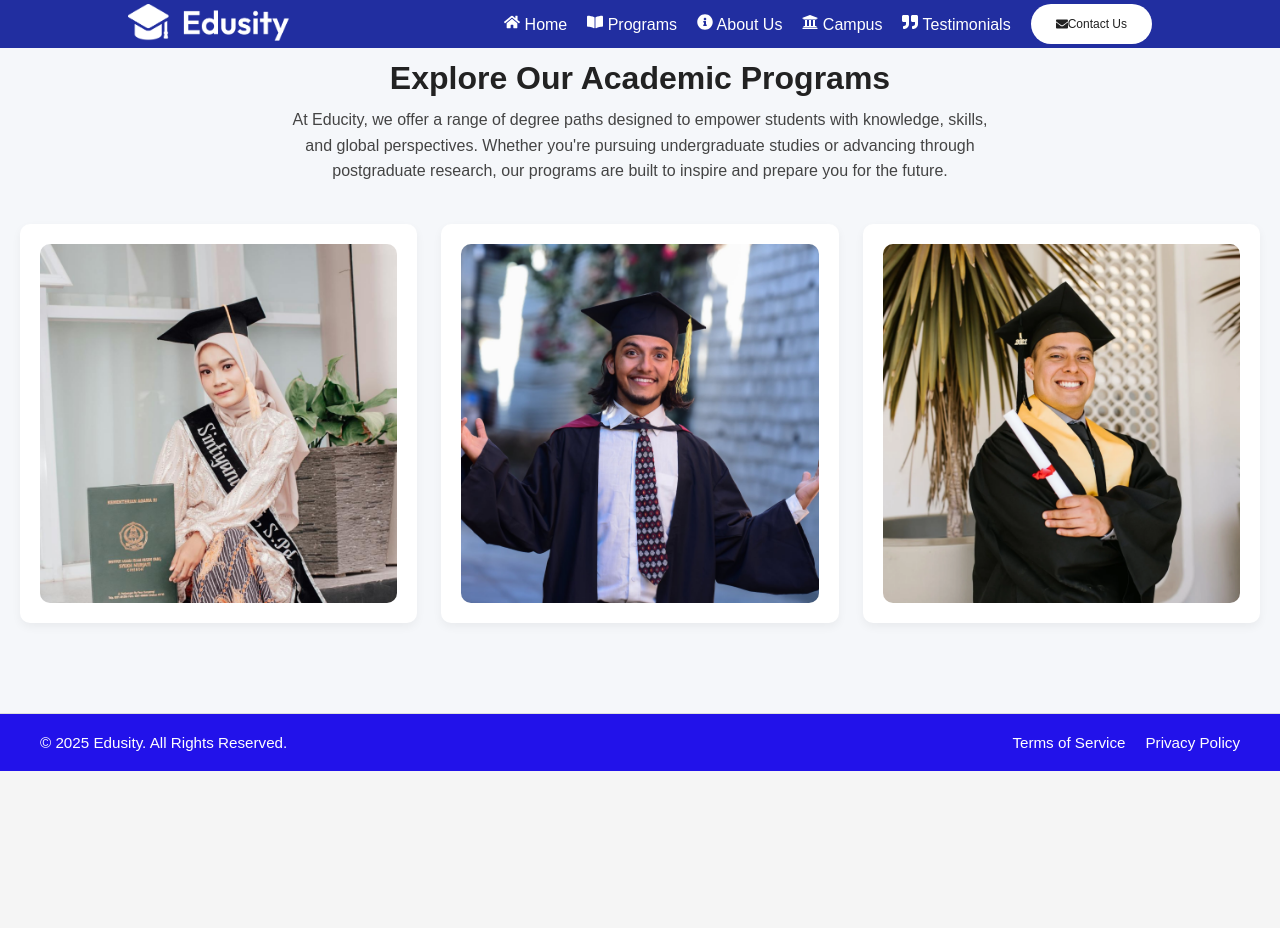
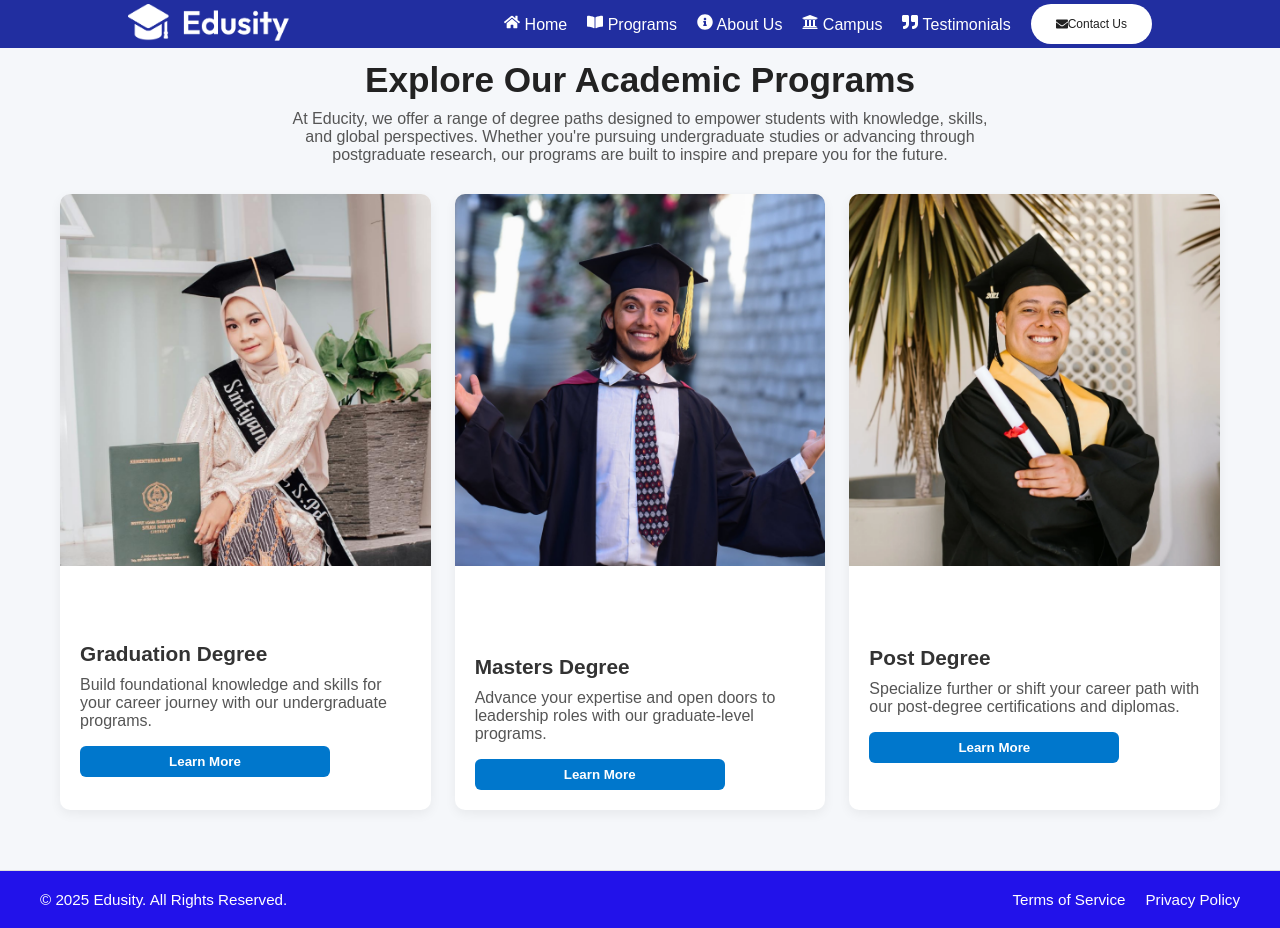
Before and after one commit to HabibShehu007/Educity-React, a React (Vite) app: page /programs in a window 1280 px wide. Before the commit the page ends 800 px from the top, so only its background shows below. Built offline with nearby package versions, Linux system fonts and the light colour scheme.

Commit message:
Refining the UI

```diff
--- a/src/pages/Programs/Programs.css
+++ b/src/pages/Programs/Programs.css
@@ -1,115 +1,101 @@
-/* === Section Wrapper === */
+/* section box */
 .programs-preview {
   padding: 60px 20px;
+  background: #f5f7fa;
   text-align: center;
-  background: #f5f7fa;
 }
 
-/* === Intro Section === */
-.programs-intro {
-  max-width: 700px;
-  margin: 0 auto 40px;
-  text-align: center;
-  color: #444;
-}
-
+/* intro text */
 .programs-intro h2 {
-  font-size: 2rem;
+  font-size: 2.2rem;
   margin-bottom: 10px;
   color: #222;
 }
 
 .programs-intro p {
   font-size: 1rem;
-  line-height: 1.6;
+  max-width: 700px;
+  margin: 0 auto 30px;
+  color: #555;
 }
 
-/* === Grid Layout === */
+/* grid layout */
 .programs-grid {
   display: grid;
-  grid-template-columns: repeat(auto-fit, minmax(240px, 1fr));
+  grid-template-columns: repeat(3, 1fr);
   gap: 24px;
-  margin-bottom: 30px;
+  max-width: 1200px;
+  margin: 0 auto;
+  padding: 0 20px;
 }
 
-/* === Card Styles === */
-.program-card {
-  background: #fff;
-  padding: 20px;
-  max-width: 400px;
-  margin: 0 auto;
-  border-radius: 10px;
-  box-shadow: 0 4px 10px rgba(0, 0, 0, 0.05);
-  text-align: center;
-  transition: transform 0.3s ease;
-  position: relative;
+@media (max-width: 992px) {
+  .programs-grid {
+    grid-template-columns: repeat(2, 1fr);
+  }
 }
 
-.program-card:hover {
+@media (max-width: 600px) {
+  .programs-grid {
+    grid-template-columns: 1fr;
+  }
+}
+
+/* each block */
+.program-block {
+  background: #fff;
+  border-radius: 10px;
+  box-shadow: 0 4px 12px rgba(0, 0, 0, 0.06);
+  overflow: hidden;
+  transition: transform 0.3s ease;
+}
+
+.program-block:hover {
   transform: translateY(-5px);
 }
 
-/* === Image Styling === */
-.program-card img {
+/* image */
+.program-img {
   width: 100%;
-  border-radius: 10px;
+  height: auto;
   display: block;
 }
 
-/* === Caption Overlay === */
-.caption {
-  border-radius: 10px;
-  position: absolute;
-  top: 0;
-  left: 0;
-  bottom: 0;
-  right: 0;
-  background: rgba(0, 15, 152, 0.3);
-  display: flex;
-  align-items: center;
-  justify-content: center;
-  flex-direction: column;
-  color: #fff;
-  opacity: 0;
-  padding-top: 70%;
-  transition: 0.4s;
+/* content area */
+.program-content {
+  padding: 20px;
+  text-align: left;
 }
 
-.program-card:hover .caption {
-  opacity: 1;
-  padding-top: 0;
-}
-
-.caption img {
-  width: 60px;
+.program-icon {
+  width: 40px;
   margin-bottom: 10px;
 }
 
-.caption p {
-  font-size: 1rem;
-  font-weight: 600;
+.program-content h3 {
+  font-size: 1.3rem;
+  margin-bottom: 10px;
+  color: #333;
 }
 
-/* === Responsive Layout === */
-@media (max-width: 480px) {
-  .programs-preview {
-    padding: 40px 15px;
-  }
+.program-content p {
+  font-size: 1rem;
+  color: #555;
+  margin-bottom: 16px;
+}
 
-  .programs-grid {
-    grid-template-columns: repeat(2, 1fr);
-    gap: 20px;
-  }
+/* button */
+.learn-more-btn {
+  padding: 8px 16px;
+  background: #0077cc;
+  color: #fff;
+  border-radius: 6px;
+  font-weight: 600;
+  border: none;
+  cursor: pointer;
+  transition: background 0.3s ease;
+}
 
-  .program-card {
-    padding: 16px;
-  }
-
-  .caption img {
-    width: 36px;
-  }
-
-  .caption p {
-    font-size: 0.95rem;
-  }
+.learn-more-btn:hover {
+  background: #005fa3;
 }
--- a/src/pages/Programs/Programs.jsx
+++ b/src/pages/Programs/Programs.jsx
@@ -1,5 +1,6 @@
-import React from 'react';
+import React, { useState } from 'react';
 import './Programs.css';
+import './ProgramModal.css';
 import { motion } from 'framer-motion';
 
 const cardVariants = {
@@ -19,48 +20,82 @@ const programs = [
   {
     img: '/assets/program-1.png',
     icon: '/assets/program-icon-1.png',
-    label: 'Graduation Degree'
+    label: 'Graduation Degree',
+    desc: 'Build foundational knowledge and skills for your career journey with our undergraduate programs.',
+    details: 'Our graduation programs offer a wide range of disciplines, hands-on learning, and mentorship to prepare you for real-world challenges. You’ll gain critical thinking, communication, and technical skills that form the backbone of any successful career. Whether you’re entering business, science, arts, or technology, our undergraduate degrees are designed to launch you forward.'
   },
   {
     img: '/assets/program-2.png',
     icon: '/assets/program-icon-2.png',
-    label: 'Masters Degree'
+    label: 'Masters Degree',
+    desc: 'Advance your expertise and open doors to leadership roles with our graduate-level programs.',
+    details: 'Our master’s programs are designed for deep specialization, research opportunities, and career advancement in your chosen field. You’ll work closely with faculty mentors, engage in real-world projects, and develop leadership skills that set you apart. Whether you’re pursuing an MBA, MSc, or MA, our graduate degrees help you lead with confidence.'
   },
   {
     img: '/assets/program-3.png',
     icon: '/assets/program-icon-3.png',
-    label: 'Post Degree'
+    label: 'Post Degree',
+    desc: 'Specialize further or shift your career path with our post-degree certifications and diplomas.',
+    details: 'Post-degree programs help professionals pivot or deepen their expertise with flexible, targeted learning tracks. These include diplomas, certificates, and professional development courses that fit your schedule and goals. Ideal for career changers, upskillers, and lifelong learners looking to stay ahead in a competitive world.'
   }
 ];
 
 const Programs = () => {
+  const [selectedProgram, setSelectedProgram] = useState(null);
+
+  const openModal = (program) => {
+    setSelectedProgram(program);
+  };
+
+  const closeModal = () => {
+    setSelectedProgram(null);
+  };
+
   return (
     <div className="programs-preview">
       <div className="programs-intro">
         <h2>Explore Our Academic Programs</h2>
         <p>
-          At Educity, we offer a range of degree paths designed to empower students with knowledge, skills, and global perspectives. Whether you're pursuing undergraduate studies or advancing through postgraduate research, our programs are built to inspire and prepare you for the future.
+          At Educity, we offer a range of degree paths designed to empower students with knowledge, skills, and global perspectives. Whether you&apos;re pursuing undergraduate studies or advancing through postgraduate research, our programs are built to inspire and prepare you for the future.
         </p>
       </div>
 
       <div className="programs-grid">
         {programs.map((item, index) => (
           <motion.div
-            className="program-card"
+            className="program-block"
             key={index}
             initial="offscreen"
             whileInView="onscreen"
             viewport={{ once: true, amount: 0.5 }}
             variants={cardVariants}
           >
-            <img src={item.img} alt={item.label} />
-            <div className="caption">
-              <img src={item.icon} alt={`${item.label} icon`} />
-              <p>{item.label}</p>
+            <img src={item.img} alt={item.label} loading="lazy" className="program-img" />
+            <div className="program-content">
+              <img src={item.icon} alt={`${item.label} icon`} loading="lazy" className="program-icon" />
+              <h3>{item.label}</h3>
+              <p>{item.desc}</p>
+              <button className="learn-more-btn" onClick={() => openModal(item)}>Learn More</button>
             </div>
           </motion.div>
         ))}
       </div>
+
+      {selectedProgram && (
+        <div className="program-modal">
+          <motion.div
+            className="modal-content"
+            initial={{ opacity: 0, scale: 0.8 }}
+            animate={{ opacity: 1, scale: 1 }}
+            transition={{ duration: 0.3 }}
+          >
+            <span className="close-btn" onClick={closeModal}>&times;</span>
+            <img src={selectedProgram.icon} alt={`${selectedProgram.label} icon`} loading="lazy" className="modal-icon" />
+            <h3>{selectedProgram.label}</h3>
+            <p>{selectedProgram.details}</p>
+          </motion.div>
+        </div>
+      )}
     </div>
   );
 };
```
